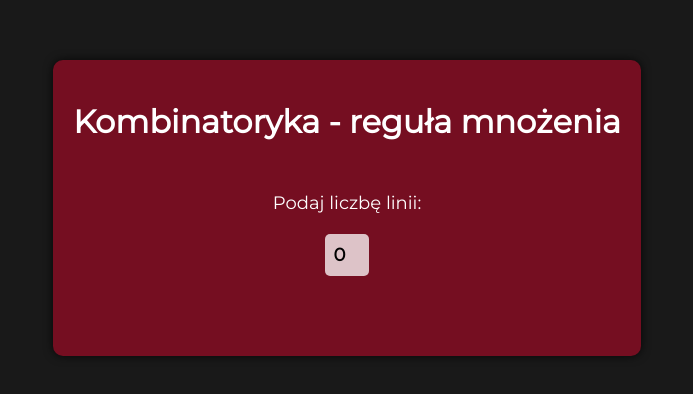
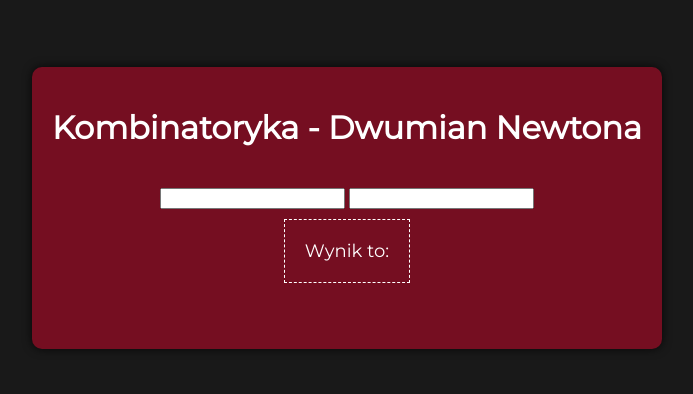
Before and after one commit to Gduro/MultiplicationRule, a plain HTML site: page index.html in a window 1280 px wide. Shown: the part 192-586 px from the top of the page, without its empty margins (293-986 px from the left). Drawn offline with Linux system fonts and the light colour scheme.

Commit message:
Update index.html

```diff
--- a/index.html
+++ b/index.html
@@ -9,32 +9,20 @@
   <body>
     <main class="content">
       <div class="island">
-        <h1>Kombinatoryka - reguła mnożenia</h1>
+        <h1>Kombinatoryka - Dwumian Newtona</h1>
         <div class="island_content">
 
-          <div class="line_input_box">
-            <label for="line" class="line_text">Podaj liczbę linii: </label>
-            <input
-              type="number"
-              id="line"
-              min="0"
-              max="25"
-              class="line_input"
-              value="0"
-
-            />
+          <div class="input">
+            <input type="text" class="n" id="n">
+            <input type="text" class="k" id="k">
           </div>
 
-          <div class="lines_container">
-                <p class="line_text" id="line_container_text">
-                    Podaj ilość możliwych wyborów dla każdej linii:
-                </p>
-                <div class="lines">
 
-                </div>
+          <div class="score hidden">
+            <p class="score_text">Wynik to: <span id="score"></span></p>
           </div>
-          <div class="score">
-            <p class="score_text">Ilość możliwych kombinacji: <span id="score"></span></p>
+          <div class="errors hidden">
+            <p class="error_text"></p>
           </div>
         </div>
       </div>
```
